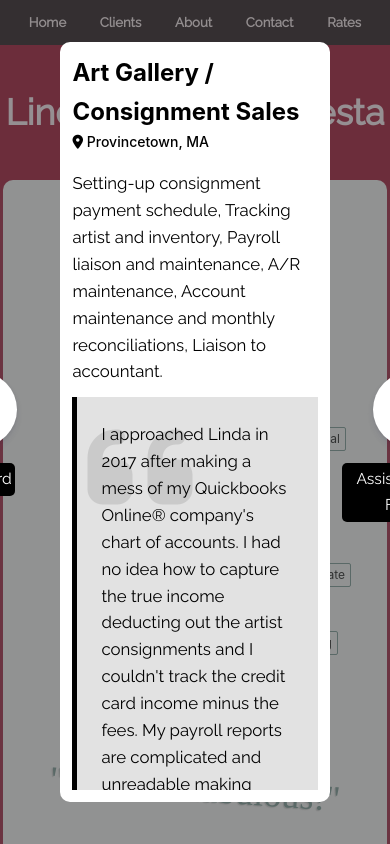
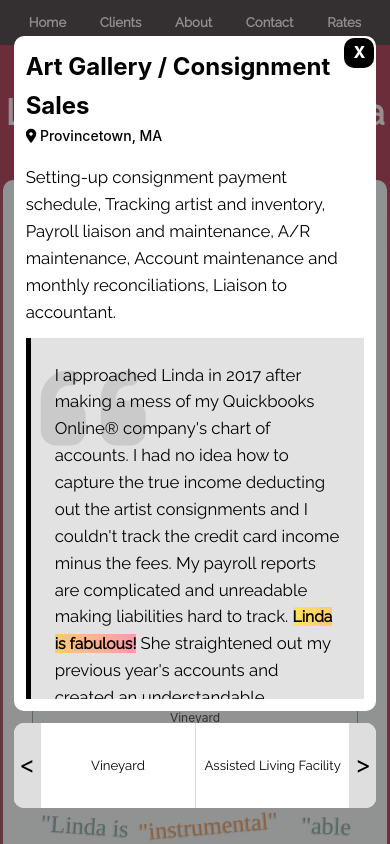
Before and after one commit to dbolesta/quickbooks-consult-react, a React (Create React App) app: page /clients in a window 390 px wide. Both pictures are taken after a click on the item "Art Gallery / Consignment Sales". Shown: the top 844 px of the page. Built offline with nearby package versions, Linux system fonts and the light colour scheme; a web font is replaced by a local one.

Commit message:
mobilized TestimonialDetails component

```diff
--- a/src/Components/QuoteHighlight/QuoteHighlight.js
+++ b/src/Components/QuoteHighlight/QuoteHighlight.js
@@ -24,12 +24,13 @@ class QuoteHighlight extends React.Component {
   }
 
   componentDidMount() {
-    const puzzleColors = ['#86a39e', '#ef934f', '#f3cf5f', '#fdecc6'];
+    // #fdecc6
+    const puzzleColors = ['#86a39e', '#ef934f', '#f3cf5f'];
     const fonts = ['Beth Ellen', 'Grenze', 'Indie Flower', 'Caveat'];
 
-    this.randSize = getRandomIntInclusive(2.5, 3.4);
-    this.randColor = puzzleColors[getRandomIntInclusive(0, 3)];
-    this.randFlexBasis = getRandomIntInclusive(18, 31);
+    this.randSize = getRandomIntInclusive(1.3, 2);
+    this.randColor = puzzleColors[getRandomIntInclusive(0, 2)];
+    this.randFlexBasis = getRandomIntInclusive(15, 25);
     this.randRotate = getRandomIntInclusive(-5, 5);
     this.randFont = fonts[getRandomIntInclusive(0, 3)];
 
@@ -39,55 +40,10 @@ class QuoteHighlight extends React.Component {
   }
 
   render() {
-    // const sizeRef = useRef();
-    // const sizeRef = useRef();
-    // const sizeRef = useRef();
-    // const sizeRef = useRef();
-    // const sizeRef = useRef();
-
-    // const randSize = useRef();
-    // const randColor = useRef();
-    // const randFlexBasis = useRef();
-    // const randRotate = useRef();
-    // const randFont = useRef();
-
-    // let randSize;
-    // let randColor;
-    // let randFlexBasis;
-    // let randRotate;
-    // let randFont;
-
-    // let randSize = getRandomIntInclusive(35, 40);
-    // let randColor = puzzleColors[getRandomIntInclusive(0, 3)];
-    // let randFlexBasis = getRandomIntInclusive(18, 31);
-    // let randRotate = getRandomIntInclusive(-5, 5);
-    // let randFont = fonts[getRandomIntInclusive(0, 3)];
-
-    // randSize.current = getRandomIntInclusive(35, 40);
-    // randColor.current = puzzleColors[getRandomIntInclusive(0, 3)];
-    // randFlexBasis.current = getRandomIntInclusive(18, 31);
-    // randRotate.current = getRandomIntInclusive(-5, 5);
-    // randFont.current = fonts[getRandomIntInclusive(0, 3)];
-
-    // useEffect(() => {
-    //   console.log('useeffect has been called');
-    //   randSize = getRandomIntInclusive(35, 40);
-    //   randColor = puzzleColors[getRandomIntInclusive(0, 3)];
-    //   randFlexBasis = getRandomIntInclusive(18, 31);
-    //   randRotate = getRandomIntInclusive(-5, 5);
-    //   randFont = fonts[getRandomIntInclusive(0, 3)];
-
-    //   // randSize.current = getRandomIntInclusive(35, 40);
-    //   // randColor.current = puzzleColors[getRandomIntInclusive(0, 3)];
-    //   // randFlexBasis.current = getRandomIntInclusive(18, 31);
-    //   // randRotate.current = getRandomIntInclusive(-5, 5);
-    //   // randFont.current = fonts[getRandomIntInclusive(0, 3)];
-    // }, []);
-
     const inlineStyle = {
       fontSize: `${this.randSize}rem`,
       color: `${this.randColor}`,
-      flex: `1 0 ${this.randFlexBasis}%`,
+      flex: `1 1 ${this.randFlexBasis}%`,
       transform: `rotate(${this.randRotate}deg)`,
       fontFamily: `${this.randFont}`
     };
--- a/src/Components/TestimonialDetails/TestimonialDetails.js
+++ b/src/Components/TestimonialDetails/TestimonialDetails.js
@@ -16,6 +16,36 @@ const TestimonialContainer = styled.div`
   color: black;
   text-align: left;
   transition: all 0.3s ease-in;
+
+  @media (max-width: 900px) {
+    flex-wrap: wrap;
+  }
+`;
+
+const CloseModal = styled.span`
+  position: absolute;
+  background-color: #000000;
+  color: #fff;
+  cursor: pointer;
+  top: 5px;
+  right: 5px;
+  padding: 1rem;
+  font-weight: 800;
+  width: 50px;
+  height: 50px;
+  border-radius: 10px;
+  display: flex;
+  align-items: center;
+  justify-content: center;
+  z-index: 1;
+  font-size: 1.3rem;
+
+  @media (max-width: 900px) {
+    width: 30px;
+    height: 30px;
+    top: 2px;
+    right: 2px;
+  }
 `;
 
 const TestimonialCardContainer = styled.div`
@@ -27,11 +57,28 @@ const TestimonialCardContainer = styled.div`
   overflow: hidden;
   padding: 1rem;
   margin: 0 1rem;
+  order: 2;
+  position: relative;
+
+  @media (max-width: 900px) {
+    order: 1;
+    flex-basis: 93vw;
+    height: 80vh;
+    /* align-self: center; */
+    /* justify-self: center; */
+    align-self: flex-end;
+  }
 `;
 
 const TestimonialCard = styled.div`
   overflow-y: scroll;
   height: 100%;
+
+  @media (max-width: 900px) {
+    h3 {
+      width: 90%;
+    }
+  }
 `;
 
 const ClientQuote = styled.blockquote`
@@ -94,6 +141,7 @@ const PrevNextSelect = styled.div`
   text-align: center;
   align-items: center;
   overflow: visible;
+  cursor: pointer;
 
   div {
     background-color: white;
@@ -107,7 +155,6 @@ const PrevNextSelect = styled.div`
     font-size: 2rem;
     box-shadow: 0 4px 6px rgba(50, 50, 93, 0.11),
       0 1px 3px rgba(0, 0, 0, 0.08);
-    cursor: pointer;
 
     &:hover {
       transform: translateY(-1px);
@@ -126,6 +173,67 @@ const PrevNextSelect = styled.div`
     padding: 0.3rem;
     font-size: 1.3rem;
     display: inline-block;
+  }
+
+  &.prev {
+    order: 1;
+    width: 40vw;
+    left: 0;
+    bottom: 0;
+  }
+
+  &.next {
+    order: 3;
+    width: 40vw;
+    right: 0;
+    bottom: 0;
+  }
+
+  @media (max-width: 900px) {
+    flex-direction: row;
+    height: 10vh;
+    min-width: auto;
+    background-color: #ffffff;
+    flex-basis: 46.5vw;
+    overflow: hidden;
+    align-self: flex-start;
+    margin-top: 1rem;
+
+    div {
+      flex: 0 0 15%;
+      min-width: 0;
+      min-height: 0;
+      background-color: transparent;
+      box-shadow: none;
+      height: 100%;
+      background-color: #dedede;
+      border-radius: 0;
+    }
+
+    p {
+      flex: 0 0 85%;
+      background-color: transparent;
+      color: black;
+      padding: 0;
+      margin: 0;
+      line-height: auto;
+      font-size: 1.1rem;
+      line-height: 17px;
+    }
+
+    &.prev {
+      order: 2;
+      border-top-left-radius: 10px;
+      border-bottom-left-radius: 10px;
+    }
+
+    &.next {
+      order: 3;
+      flex-direction: row-reverse;
+      border-left: 1px solid #dedede;
+      border-top-right-radius: 10px;
+      border-bottom-right-radius: 10px;
+    }
   }
 `;
 
@@ -160,14 +268,8 @@ const TestimonialDetails = props => {
       onClick={props.closeHandler}
       className={props.visible ? 'show' : ''}
     >
-      <PrevNextSelect>
-        <div onClick={() => props.selectHandler(props.prev)}>
-          &lt;
-        </div>
-        <p>{props.prev.industry}</p>
-      </PrevNextSelect>
-
       <TestimonialCardContainer onClick={e => clickHandler(e, props)}>
+        <CloseModal onClick={props.closeHandler}>X</CloseModal>
         <TestimonialCard ref={cardRef}>
           <h3>{industry}</h3>
           <h4>
@@ -189,10 +291,19 @@ const TestimonialDetails = props => {
         </TestimonialCard>
       </TestimonialCardContainer>
 
-      <PrevNextSelect>
-        <div onClick={() => props.selectHandler(props.next)}>
-          &gt;
-        </div>
+      <PrevNextSelect
+        className="prev"
+        onClick={() => props.selectHandler(props.prev)}
+      >
+        <div>&lt;</div>
+        <p>{props.prev.industry}</p>
+      </PrevNextSelect>
+
+      <PrevNextSelect
+        className="next"
+        onClick={() => props.selectHandler(props.next)}
+      >
+        <div>&gt;</div>
         <p>{props.next.industry}</p>
       </PrevNextSelect>
     </TestimonialContainer>
--- a/src/Pages/Clients/Clients.js
+++ b/src/Pages/Clients/Clients.js
@@ -32,13 +32,16 @@ const Content = styled.section`
 
 const IndustryFilter = styled.ul`
   list-style-type: none;
+  padding: 0;
+  display: flex;
+  flex-wrap: wrap;
 
   li {
-    display: inline-block;
+    flex-grow: 1;
     border: 1px solid #86a39e;
     border-radius: 2px;
     margin: 5px;
-    padding: 5px;
+    padding: 10px;
     line-height: 1;
     cursor: pointer;
     transition: all 200ms;
@@ -68,6 +71,23 @@ class Clients extends Component {
 
     this.selectTestimonial = this.selectTestimonial.bind(this);
     this.closeQuoteModal = this.closeQuoteModal.bind(this);
+  }
+
+  componentDidUpdate() {
+    // prevent document from being scrollable when modal is open
+    const docStyle = document.body.style;
+
+    this.state.testimonialVisible
+      ? (docStyle.overflow = 'hidden')
+      : (docStyle.overflow = 'auto');
+
+    // if (this.state.testimonialVisible) {
+    //   docStyle.overflow = 'hidden';
+    //   docStyle.position = 'fixed';
+    // } else {
+    //   docStyle.overflow = 'auto';
+    //   docStyle.position = 'static';
+    // }
   }
 
   // takes id as int and returns client data whos id matches
```
